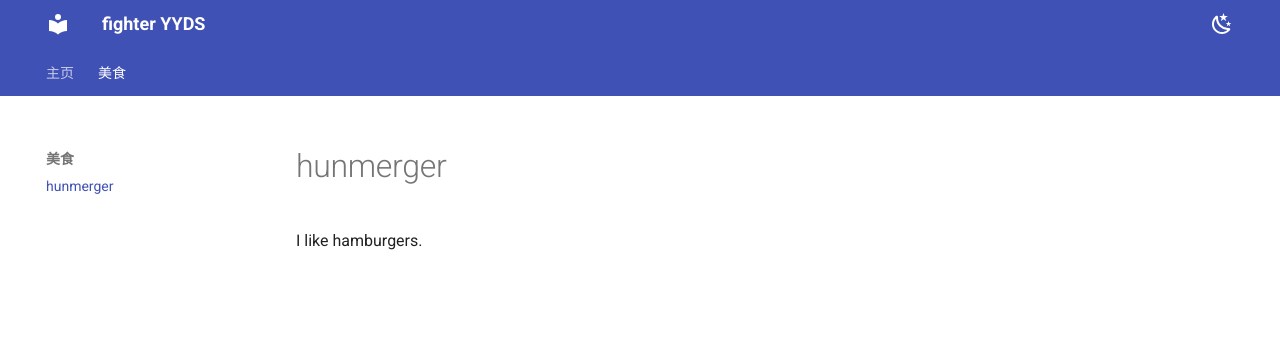
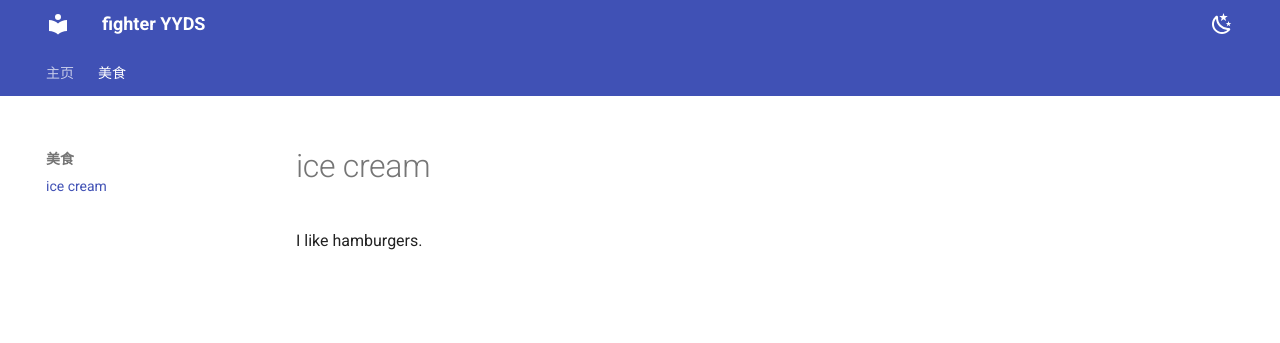
Before and after one commit to fighteryyds/fy-blog, an MkDocs documentation site: the page built from docs/food/food.md, in a window 1280 px wide. Shown: the top 343 px of the page. Built offline with MkDocs 1.6.1 and Material for MkDocs 9.7.7, drawn with Linux system fonts in a browser that asks for light colours.

Commit message:
2023-10-21_16:45:51 update

```diff
--- a/mkdocs.yml
+++ b/mkdocs.yml
@@ -29,7 +29,7 @@ theme:
 nav:
   - 主页: index.md
   - 美食:
-    - hunmerger: food/food.md
+    - ice cream: food/food.md
 
 plugins:
   - mermaid2:
```
